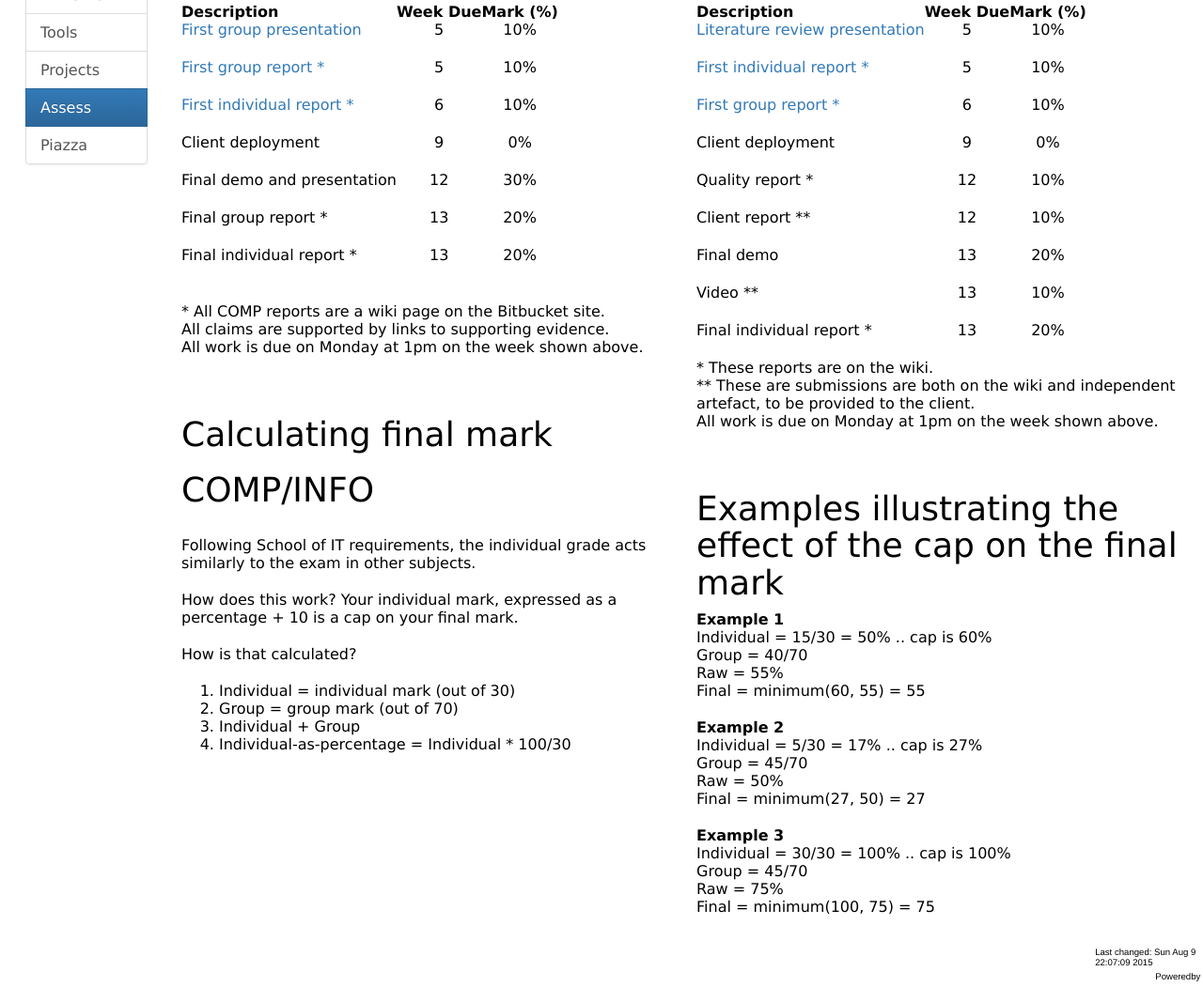
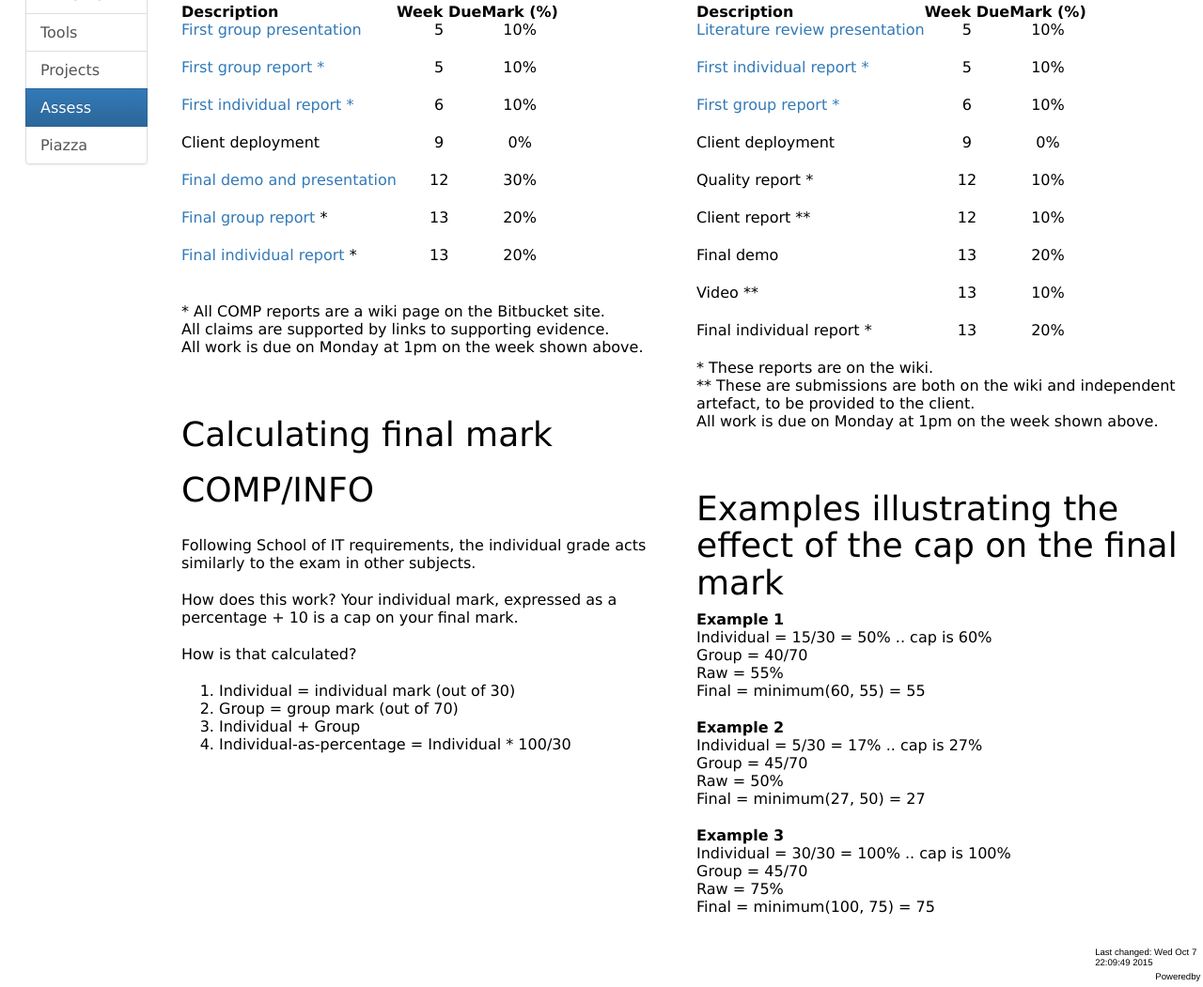
Before and after one commit to bobkummerfeld/capstone, a plain HTML site: page capstone_2015/capstone_Assess.html in a window 1280 px wide. Shown: the part 206-1257 px from the top of the page at 94% size. Drawn offline with nearby package versions, Linux system fonts and the light colour scheme.

Commit message:
COMP grading at last

```diff
--- a/capstone_2015/capstone_Assess.html
+++ b/capstone_2015/capstone_Assess.html
@@ -412,21 +412,24 @@ Client deployment
 </tr>
 <tr>
 	<td><div class=tdheight>
-Final demo and presentation
+<a href="http://sydney.edu.au/engineering/it/~judy/2015/2015_COMP_capstone_Week12_group_present.docx">
+Final demo and presentation</a>
 	</td>
 	<td align="center" valign="top">12</td>
 	<td align="center" valign="top">30%</td>
 </tr>
 <tr>
 	<td><div class=tdheight>
-Final group report *
+<a href="http://sydney.edu.au/engineering/it/~judy/2015/2015_COMP_capstone_Week13_group_report.docx">
+Final group report</a> *
 	</td>
 	<td align="center" valign="top">13</td>
 	<td align="center" valign="top">20%</td>
 </tr>
 <tr>
 	<td><div class=tdheight>
-Final individual report *
+<a href="http://sydney.edu.au/engineering/it/~judy/2015/2015_COMP_capstone_Week13_ind_report.docx">
+Final individual report</a> *
 	</td>
 	<td align="center" valign="top">13</td>
 	<td align="center" valign="top">20%</td>
@@ -645,7 +648,7 @@ Final = minimum(100, 75) = 75
 <tr>
     <td width="91%"></td>
     <td valign=bottom>
-	<span style="font-family: helvetica,arial,sans-serif;font-size: 60%;">Last changed: Sun Aug  9 22:07:09 2015</span></td>
+	<span style="font-family: helvetica,arial,sans-serif;font-size: 60%;">Last changed: Wed Oct  7 22:09:49 2015</span></td>
 </tr></table>
 
 
@@ -670,5 +673,5 @@ mKyn91QRjXHOMfMg7zARDfcsDWc4faVrS9jAle3qgxntb+kN/vGFkIjMAnUAAAAASUVORK5CYII=
 
 </tr></table>
 
-<!-- Completed in 0.11 cpu / 0.18 wall seconds. -->
+<!-- Completed in 0.11 cpu / 0.13 wall seconds. -->
 </body></html>
```
